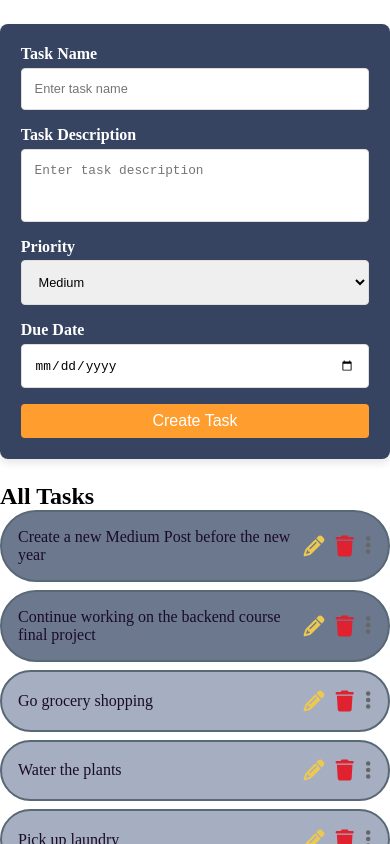
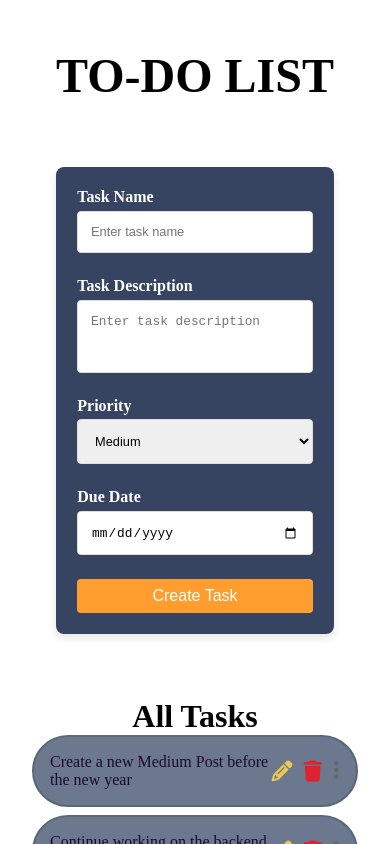
Before and after one commit to ezgsnyrt/to-do-list, a React (Create React App) app in the folder client/: page / in a window 390 px wide. Shown: the top 844 px of the page. Built offline with nearby package versions, Linux system fonts and the light colour scheme.

Commit message:
Updated styles of components and MainPage

```diff
--- a/client/src/App.js
+++ b/client/src/App.js
@@ -3,9 +3,9 @@ import MainPage from './pages/MainPage';
 
 function App() {
   return (
-    <div>
+    <>
       <MainPage />
-    </div>
+    </>
   );
 }
 
--- a/client/src/pages/MainPage.js
+++ b/client/src/pages/MainPage.js
@@ -1,4 +1,5 @@
 import React, { useState } from "react";
+import "../styles/MainPage.css";
 import TaskForm from "../components/TaskForm";
 import TaskBoard from "../components/TaskBoard";
 
@@ -99,8 +100,11 @@ const MainPage = () => {
 
     return (
         <>
-            <TaskForm onSubmit={addTask} />
-            <TaskBoard allTasks={tasks} onUpdateTask={updateTaskTitle} onDeleteTask={deleteTask} />
+            <h1>TO-DO LIST</h1>
+            <div className="main-page">
+                <TaskForm onSubmit={addTask} />
+                <TaskBoard allTasks={tasks} onUpdateTask={updateTaskTitle} onDeleteTask={deleteTask} />
+            </div>
         </>
     );
 };
--- /dev/null
+++ b/client/src/styles/MainPage.css
@@ -0,0 +1,21 @@
+h1 {
+    margin: 3rem 0;
+    font-size: 3rem;
+    text-align: center;
+}
+
+.main-page {
+    display: flex;
+    justify-content: space-between;
+    align-items: flex-start;
+    width: 100%;
+    gap: 3rem;
+    padding: 1rem 2rem;
+}
+
+@media (max-width: 768px) {
+    .main-page {
+        flex-direction: column;
+        align-items: center;
+    }
+}
--- a/client/src/styles/TaskBoard.css
+++ b/client/src/styles/TaskBoard.css
@@ -1,6 +1,12 @@
 .task-board {
+    width: 50%;
     display: flex;
-    justify-content: space-between;
+    flex-direction: column;
+}
+
+h2 {
+    text-align: center;
+    font-size: 2rem;
 }
 
 .task-list {
@@ -24,6 +30,10 @@
     flex: 1;
     font-size: 1rem;
     color: #1a0b2a;
+}
+
+.error-message {
+    color: #f01945;
 }
 
 .task-actions {
@@ -130,3 +140,9 @@
 .edit-task-input:focus {
     border-color: #6c788e;
 }
+
+@media (max-width: 768px) {
+    .task-board {
+        width: 100%;
+    }
+}
--- a/client/src/styles/TaskForm.css
+++ b/client/src/styles/TaskForm.css
@@ -1,13 +1,14 @@
 .task-form {
-    max-width: 32rem;
-    margin: 1.5rem auto;
+    width: 50%;
+    max-width: none;
+    margin: 0;
     padding: 1.5rem;
     background-color: #364461;
     border-radius: 0.5rem;
     box-shadow: 0 4px 8px rgba(0, 0, 0, 0.1);
     display: flex;
     flex-direction: column;
-    gap: 1rem;
+    gap: 1.5rem;
 }
 
 .form-group {
@@ -78,3 +79,10 @@
         padding: 0.5rem 1rem;
     }
 }
+
+@media (max-width: 768px) {
+    .task-form {
+        width: 85%;
+        margin-bottom: 1rem;
+    }
+}
```
